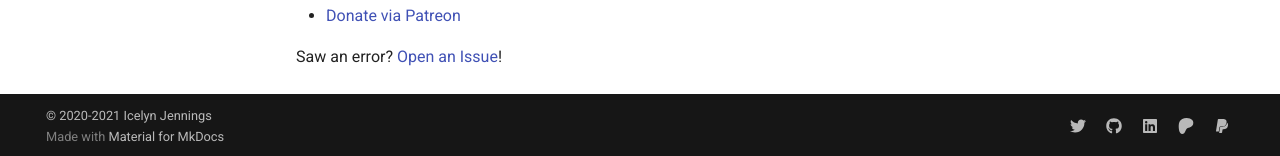
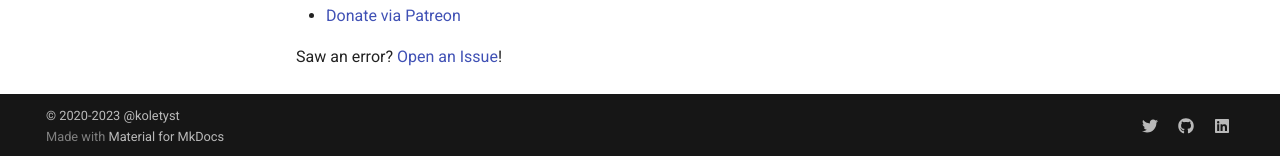
Before and after one commit to katademy-decks/kubernetes, an MkDocs documentation site: the page built from docs/index.md, in a window 1280 px wide and 931 px high. Shown: the part 772-928 px from the top of the window. Built offline with MkDocs 1.6.1 and Material for MkDocs 9.7.7, drawn with Linux system fonts in a browser that asks for light colours; comment, search, counter and statistics services are not loaded.

Commit message:
update git repo owner

```diff
--- a/mkdocs.yml
+++ b/mkdocs.yml
@@ -1,9 +1,9 @@
 site_name: Kubernetes FAQ
-site_url: https://katademy.github.io/kubernetes-faq
-site_author: Icelyn Jennings
+site_url: https://koletyst.github.io/kubernetes-faq
+site_author: koletyst
 site_description: Learn Kubernetes, flashcards, CKA, CKAD, interview questions.
 
-repo_url: https://github.com/katademy/kubernetes-faq/
+repo_url: https://github.com/koletyst/kubernetes-faq/
 repo_name: kubernetes-faq
 
 theme:
@@ -27,19 +27,13 @@
 extra:
   social:
     - icon: fontawesome/brands/twitter
-      link: https://twitter.com/katademy
-      name: katademy on Twitter
+      link: https://twitter.com/koletyst
+      name: koletyst on Twitter
     - icon: fontawesome/brands/github
-      link: https://github.com/katademy
-      name: katademy on GitHub
+      link: https://github.com/koletyst
+      name: koletyst on GitHub
     - icon: fontawesome/brands/linkedin
-      link: https://www.linkedin.com/company/katademy
-      name: katademy on LinkedIn
-    - icon: fontawesome/brands/patreon
-      link: https://patreon.com/icelynjennings
-      name: icelynjennings on Patreon
-    - icon: fontawesome/brands/paypal
-      link: https://www.paypal.me/icelynjennings
-      name: icelynjennings on PayPal
+      link: https://www.linkedin.com/company/koletyst
+      name: koletyst on LinkedIn
 
-copyright: "&copy; 2020-2021 Icelyn Jennings"
+copyright: "&copy; 2020-2023 @koletyst"
```
